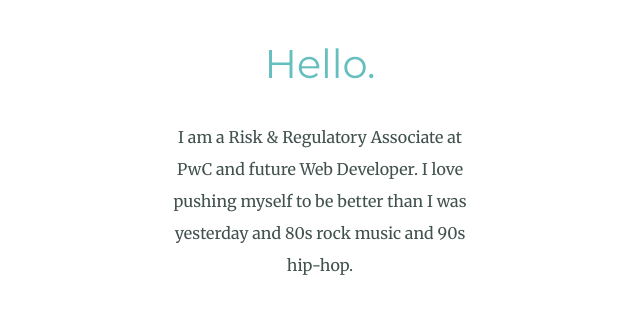
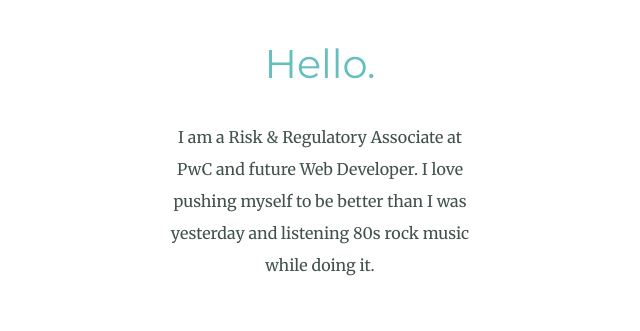
Before and after one commit to elijahdunbar/css-personal-site, a plain HTML site: page index.html in a window 1280 px wide. Shown: the part 1100-1431 px from the top of the page, 320-960 px from the left. Drawn offline with Linux system fonts and the light colour scheme.

Commit message:
Add files via upload
Tweaked index.html

```diff
--- a/index.html
+++ b/index.html
@@ -24,7 +24,7 @@
     <div class="profile">
       <img class="profile-pic"src="images/profile-pic.png" alt="profile-pic">
       <h2>Hello.</h2>
-      <p class="bio-paragraph">I am a Risk & Regulatory Associate at PwC and future Web Developer. I love pushing myself to be better than I was yesterday and 80s rock music and 90s hip-hop.</p>
+      <p class="bio-paragraph">I am a Risk & Regulatory Associate at PwC and future Web Developer. I love pushing myself to be better than I was yesterday and listening 80s rock music while doing it.</p>
     </div>
     <hr>
     <div class="skills">
```
